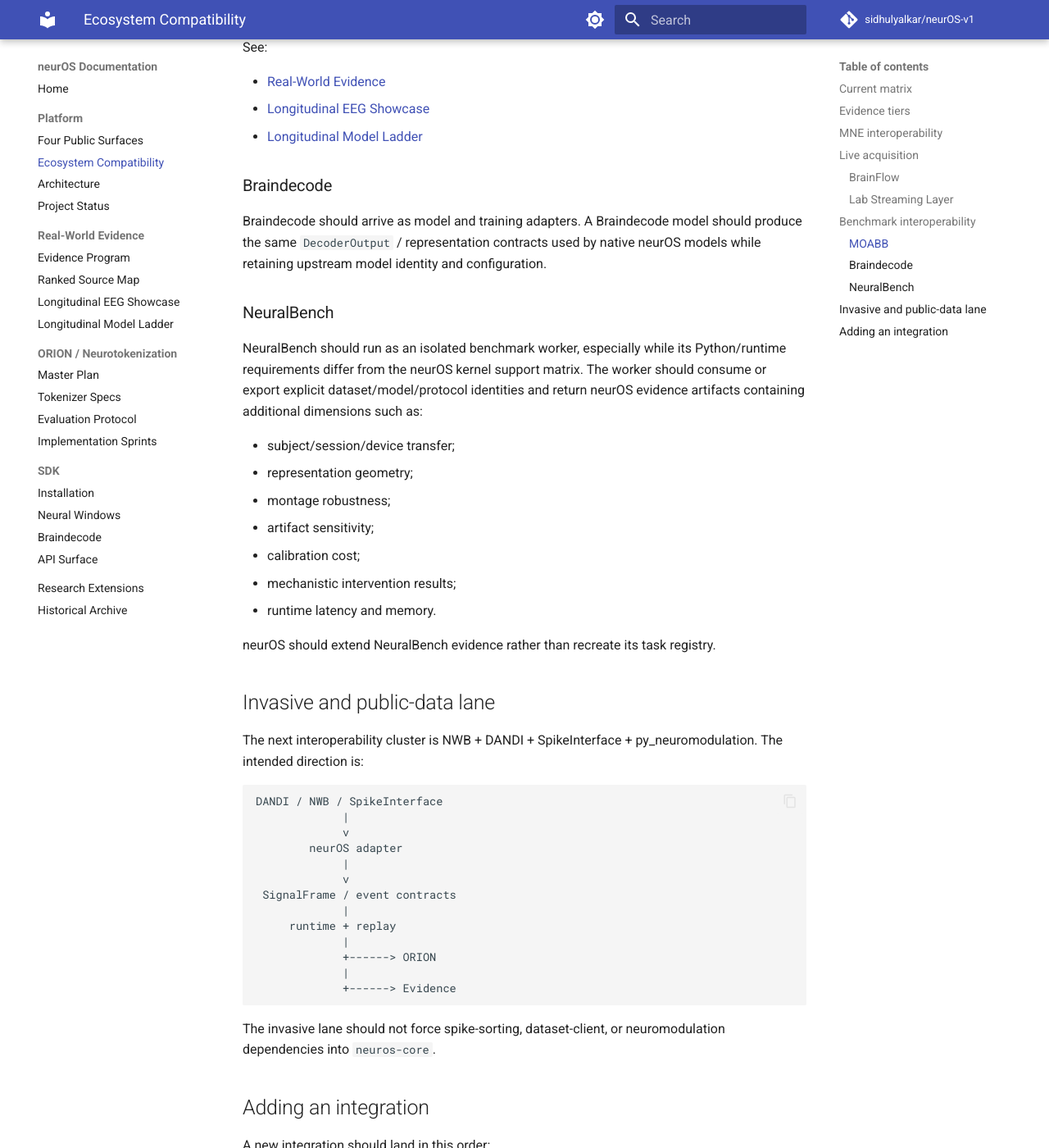
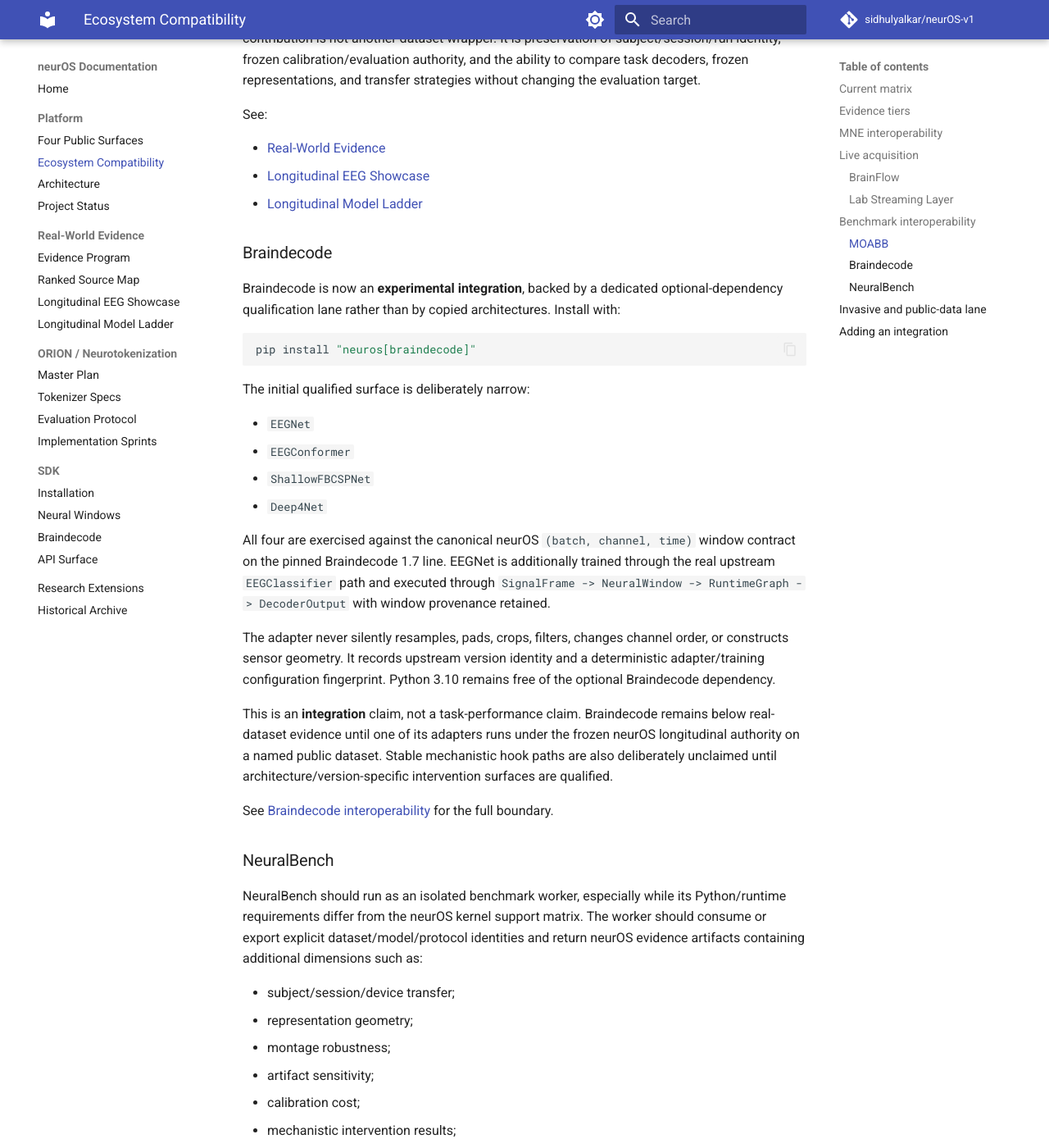
Before and after one commit to sidhulyalkar/neurOS-v1, an MkDocs documentation site: the page built from docs/COMPATIBILITY.md, in a window 1280 px wide and 1400 px high, scrolled down 3778 px. Shown: the whole window at 82% size. Built offline with MkDocs 1.6.1 and Material for MkDocs 9.7.7, drawn with Linux system fonts in a browser that asks for light colours; comment, search, counter and statistics services are not loaded; some of the changed text lies outside the part shown.

Commit message:
docs: promote Braindecode to experimental integration evidence

````diff
--- a/docs/COMPATIBILITY.md
+++ b/docs/COMPATIBILITY.md
@@ -22,8 +22,8 @@ The registry lives in `neuros.compatibility` and is covered by contract tests. D
 | NWB / PyNWB | supported | export, session provenance | integration | neurOS archive remains authoritative for exact runtime replay semantics |
 | Zarr | supported | export, session provenance | integration | export interoperability, not a replacement runtime format |
 | MOABB | experimental | dataset adapter, longitudinal split authority, model ladder | real dataset | benchmark surface is still evolving; result claims remain protocol-specific |
+| Braindecode | experimental | neural-window model adapter, upstream training bridge, decoder bridge | integration | qualified 1.7 whitelist only; no real-dataset, stable mech-int, hardware, or closed-loop claim yet |
 | OpenBCI | indirect | reachable through BrainFlow | none | no named OpenBCI configuration is hardware-qualified |
-| Braindecode | planned | model/training/decoder bridge | none | do not copy the model zoo |
 | Meta NeuralBench | planned | isolated benchmark worker, evidence extension | none | upstream runtime requirements must stay outside the kernel |
 | DANDI | planned | dataset discovery, provenance | none | no support claim yet |
 | SpikeInterface | planned | invasive recording/analyzer bridge | none | no support claim yet |
@@ -113,7 +113,26 @@ See:
 
 ### Braindecode
 
-Braindecode should arrive as model and training adapters. A Braindecode model should produce the same `DecoderOutput` / representation contracts used by native neurOS models while retaining upstream model identity and configuration.
+Braindecode is now an **experimental integration**, backed by a dedicated optional-dependency qualification lane rather than by copied architectures. Install with:
+
+```bash
+pip install "neuros[braindecode]"
+```
+
+The initial qualified surface is deliberately narrow:
+
+- `EEGNet`
+- `EEGConformer`
+- `ShallowFBCSPNet`
+- `Deep4Net`
+
+All four are exercised against the canonical neurOS `(batch, channel, time)` window contract on the pinned Braindecode 1.7 line. EEGNet is additionally trained through the real upstream `EEGClassifier` path and executed through `SignalFrame -> NeuralWindow -> RuntimeGraph -> DecoderOutput` with window provenance retained.
+
+The adapter never silently resamples, pads, crops, filters, changes channel order, or constructs sensor geometry. It records upstream version identity and a deterministic adapter/training configuration fingerprint. Python 3.10 remains free of the optional Braindecode dependency.
+
+This is an **integration** claim, not a task-performance claim. Braindecode remains below real-dataset evidence until one of its adapters runs under the frozen neurOS longitudinal authority on a named public dataset. Stable mechanistic hook paths are also deliberately unclaimed until architecture/version-specific intervention surfaces are qualified.
+
+See [Braindecode interoperability](BRAINDECODE.md) for the full boundary.
 
 ### NeuralBench
 
````
